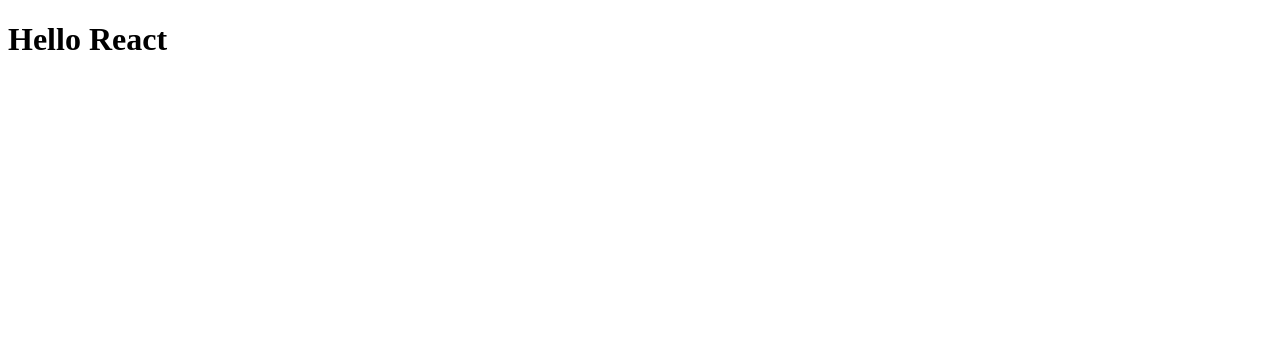
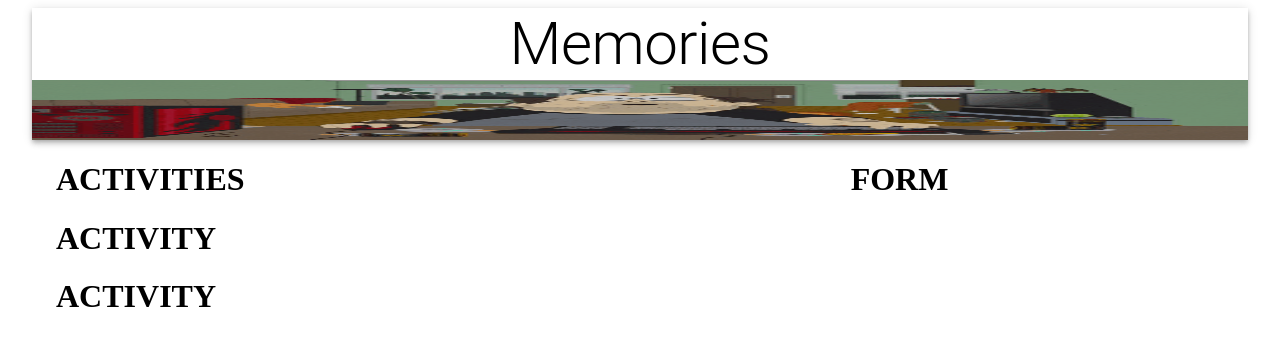
Before and after one commit to conversaShawn/project3_redo, a React (Create React App) app in the folder client/: page / in a window 1280 px wide. Shown: the top 346 px of the page. Built offline with nearby package versions, Linux system fonts and the light colour scheme.

Commit message:
components successfully compiling

```diff
--- a/client/src/App.js
+++ b/client/src/App.js
@@ -1,9 +1,32 @@
 import React from "react";
+import { Container, AppBar, Typography, Grow, Grid } from "@material-ui/core";
 
-export default function App() {
+import Activities from "./components/Activities/Activities"
+import Form from "./components/Form/Form"
+
+import memories from "./images/giphy.gif"
+
+const App = () => {
   return (
-    <div>
-      <h1>Hello React</h1>
-    </div>
-  )
+    <Container maxWidth="lg">
+      <AppBar position="static" color="inherit">
+        <Typography variant="h2" align="center">Memories</Typography>
+        <img src={memories} alt="Memories" height="60"/>
+      </AppBar>
+      <Grow in>
+        <Container>
+          <Grid container justify="space-between" alignItems="stretch" spacing={3}>
+            <Grid item xs={13} sm={7}>
+              <Activities />
+            </Grid>
+            <Grid item xs={13} sm={4}>
+              <Form />
+            </Grid>
+          </Grid>
+        </Container>
+      </Grow>
+    </Container>
+  );
 }
+
+export default App;
--- a/client/src/components/Activities/Activities.js
+++ b/client/src/components/Activities/Activities.js
@@ -0,0 +1,14 @@
+import React from "react";
+import Activity from "./Activity/Activity";
+
+const Activities = () => {
+    return (
+        <>
+            <h1>ACTIVITIES</h1>
+            <Activity />
+            <Activity />
+        </>
+    )
+}
+
+export default Activities;
--- a/client/src/components/Activities/Activity/Activity.js
+++ b/client/src/components/Activities/Activity/Activity.js
@@ -0,0 +1,9 @@
+import React from "react";
+
+const Activity = () => {
+    return (
+        <h1>ACTIVITY</h1>
+    )
+}
+
+export default Activity;
--- a/client/src/components/Form/Form.js
+++ b/client/src/components/Form/Form.js
@@ -0,0 +1,9 @@
+import React from "react";
+
+const Form = () => {
+    return (
+        <h1>FORM</h1>
+    )
+}
+
+export default Form;
```
Also changed, not shown: client/src/images/giphy.gif (added).
